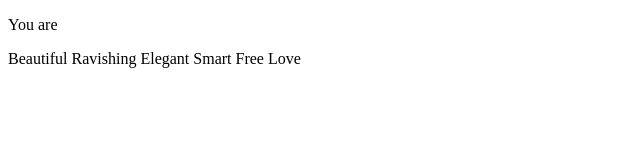
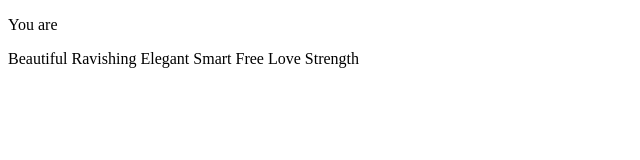
Before and after one commit to sadiqful/openforsurprise, a plain HTML site: page index.html in a window 1280 px wide. Shown: the full height of the page, 0-640 px from the left. Drawn offline with Linux system fonts and the light colour scheme.

Commit message:
strength

```diff
--- a/index.html
+++ b/index.html
@@ -15,6 +15,7 @@
       <span class="word pomegranate">Smart</span>
       <span class="word green"> Free</span>
       <span class="word wisteria"> Love</span>
+      <span class="word mignight"> Strength</span>
 
       </div>
 
```
